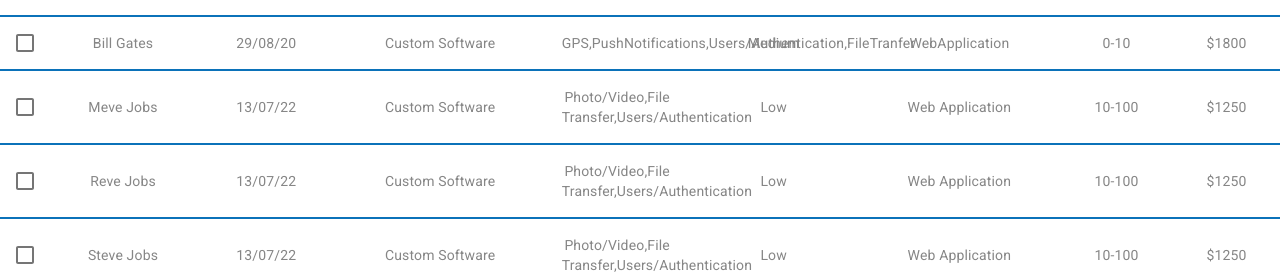
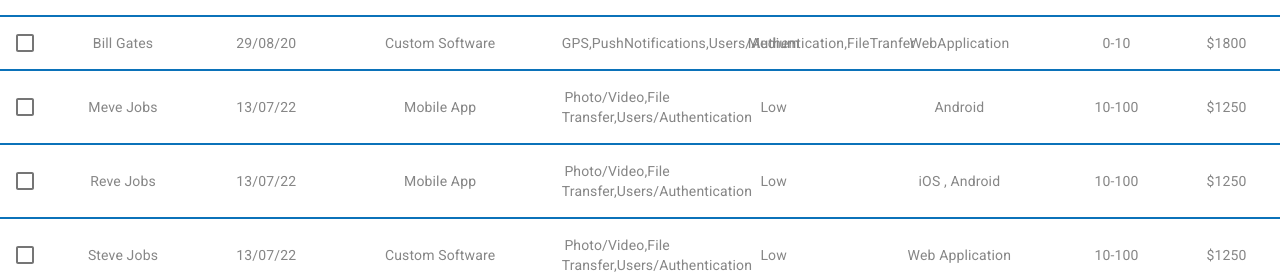
Before and after one commit to Apoorva29071993/ProjectManagerArc, a Next.js app: page / in a window 1280 px wide. Shown: the part 537-811 px from the top of the page. Built offline with nearby package versions, Linux system fonts and the light colour scheme.

Commit message:
=Till Filter Switch

```diff
--- a/pages/index.js
+++ b/pages/index.js
@@ -60,10 +60,10 @@
     "Medium","WebApplication","0-10","$1800",true),
     createData("Steve Jobs", "13/07/22","Custom Software","Photo/Video,File Transfer,Users/Authentication",
     "Low","Web Application","10-100","$1250",true),
-    createData("Reve Jobs", "13/07/22","Custom Software","Photo/Video,File Transfer,Users/Authentication",
-    "Low","Web Application","10-100","$1250",true),
-    createData("Meve Jobs", "13/07/22","Custom Software","Photo/Video,File Transfer,Users/Authentication",
-    "Low","Web Application","10-100","$1250",true)
+    createData("Reve Jobs", "13/07/22","Mobile App","Photo/Video,File Transfer,Users/Authentication",
+    "Low","iOS , Android","10-100","$1250",true),
+    createData("Meve Jobs", "13/07/22","Mobile App","Photo/Video,File Transfer,Users/Authentication",
+    "Low","Android","10-100","$1250",true)
   ]);
 
   const platformOptions = ["Web" , "iOS" , "Android"];
@@ -171,7 +171,13 @@
 
 
               <Grid item style={{marginTop : "5em" , marginBottom : "35em"}}>
-                <EnhancedTable rows={rows} setRows={setRows} page={page} setPage={setPage} />
+                <EnhancedTable
+                rows={rows} setRows={setRows}
+                page={page} setPage={setPage}
+                websiteChecked={websiteChecked}
+                iOSChecked={iOSChecked}
+                androidChecked={androidChecked}
+                customSoftwareChecked={customSoftwareChecked}/>
               </Grid>
 
               <Dialog fullWidth maxWidth="md" open={dialogOpen} onClose={() => setDialogOpen(false)}>
--- a/src/ui/EnhancedTable.js
+++ b/src/ui/EnhancedTable.js
@@ -296,6 +296,38 @@
 
   const isSelected = (name) => selected.indexOf(name) !== -1;
 
+  const switchFilters = () => {
+    const {websiteChecked , iOSChecked , androidChecked ,
+           customSoftwareChecked} = props;
+
+    const websites = props.rows.filter(row => websiteChecked ?
+      row.service === "Website" : null)  ;
+
+    const iOSApps = props.rows.filter(row => iOSChecked ?
+        row.platforms.includes("iOS") : null)  ;
+
+    const androidApps = props.rows.filter(row => androidChecked ?
+          row.platforms.includes("Android") : null)   ;
+
+    const softwareApps = props.rows.filter(row => customSoftwareChecked ?
+            row.service === "Custom Software" : null)  ;
+
+    if (!websiteChecked && !iOSChecked &&
+      !androidChecked && !customSoftwareChecked) {
+        return props.rows
+        }
+     else {
+        let newRows = websites.concat(iOSApps.filter(item =>
+          websites.indexOf(item) < 0));
+        let newRows2 = newRows.concat(androidApps.filter(item =>
+            newRows.indexOf(item) < 0));
+        let newRows3 = newRows2.concat(softwareApps.filter(item =>
+            newRows2.indexOf(item) < 0));
+
+          return newRows3;
+        }
+  }
+
   return (
     <div className={classes.root}>
       <Paper className={classes.paper} elevation={0}>
@@ -321,7 +353,7 @@
               rowCount={props.rows.length}
             />
             <TableBody>
-              {stableSort(props.rows.filter(row => row.search), getComparator(order, orderBy))
+              {stableSort(switchFilters().filter(row => row.search), getComparator(order, orderBy))
                 .slice(props.page * rowsPerPage, props.page * rowsPerPage + rowsPerPage)
                 .map((row, index) => {
                   const isItemSelected = isSelected(row.name);
```
